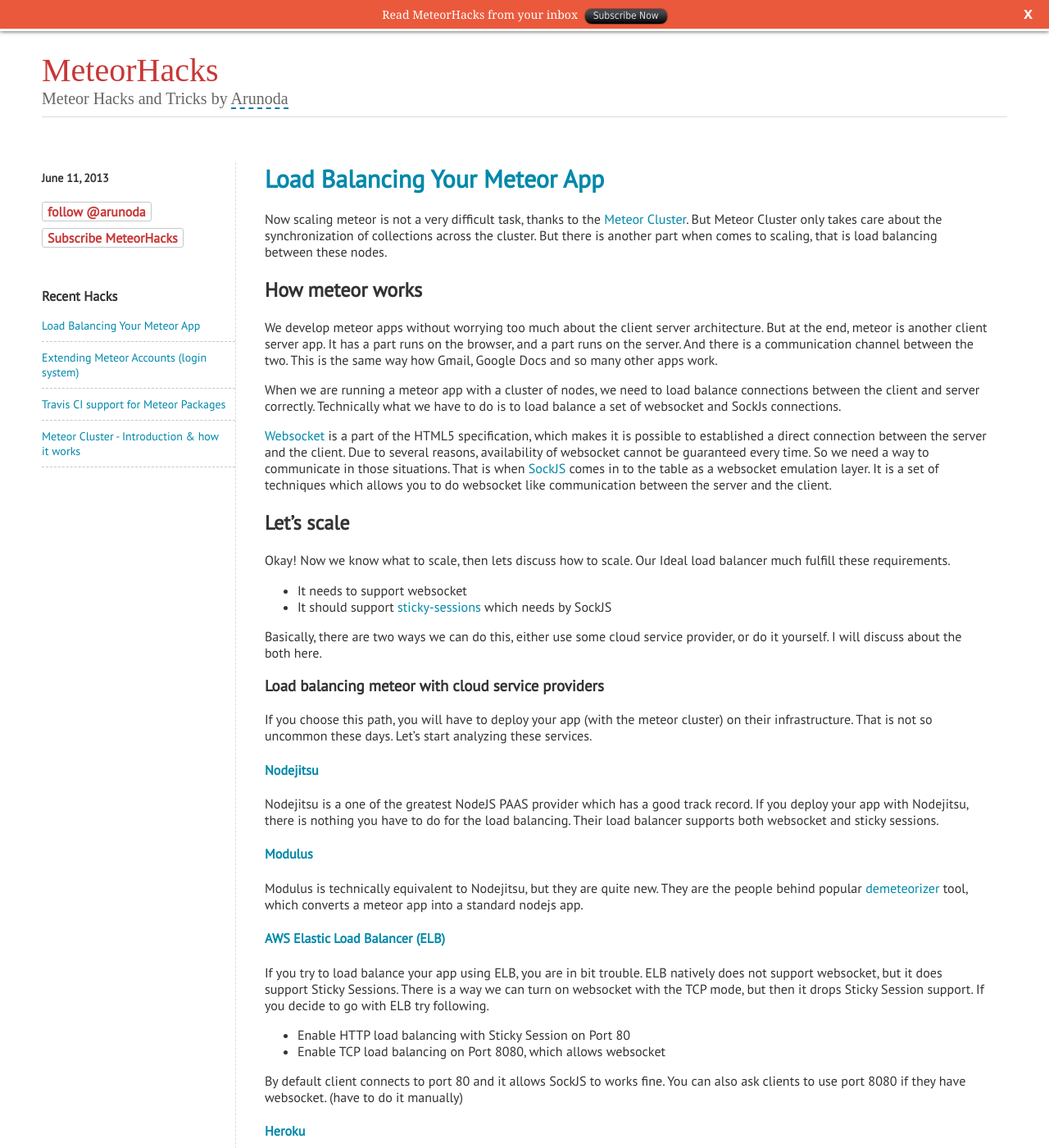
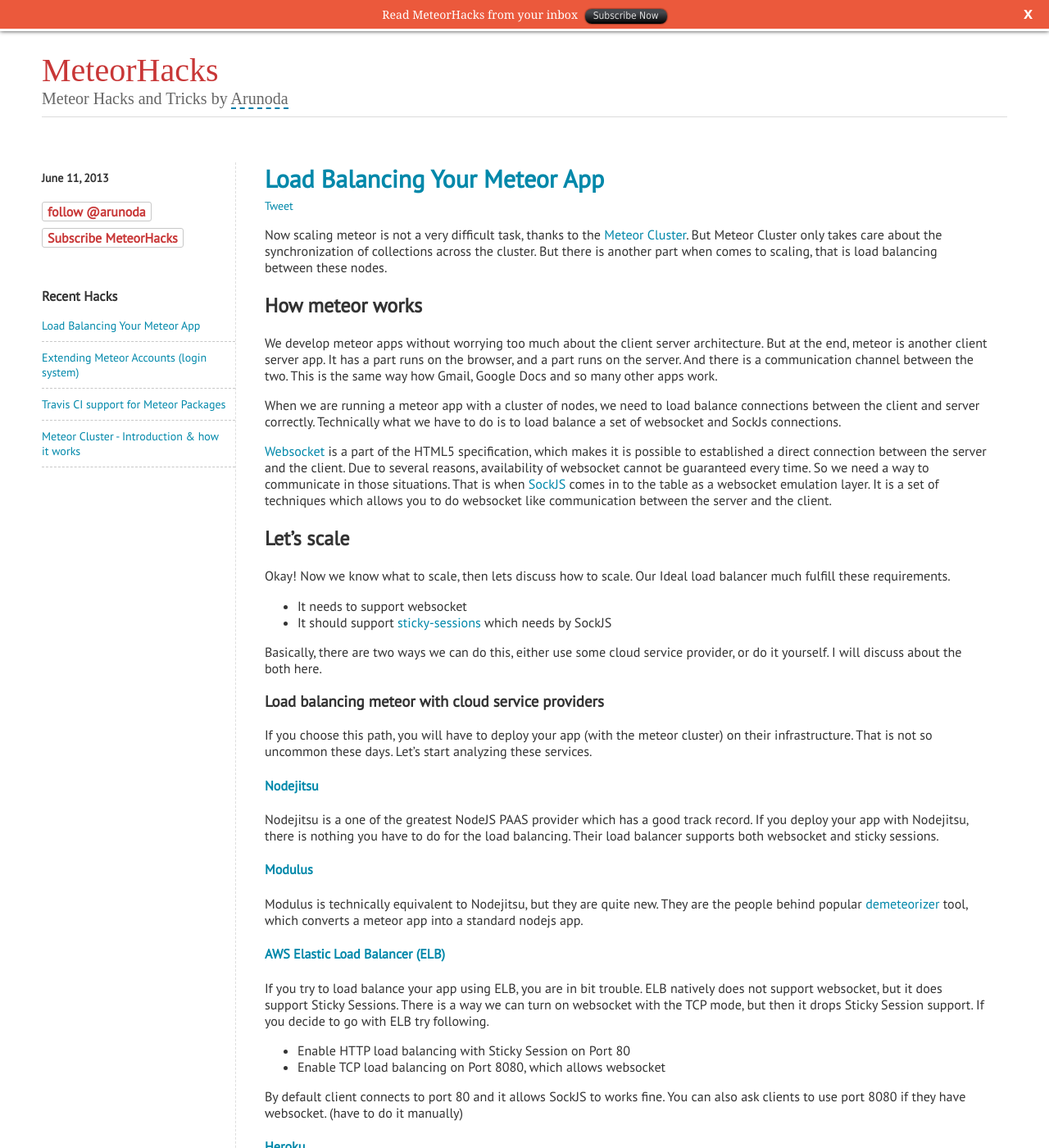
Before and after one commit to meteorhacks/meteorhacks.github.io, a Jekyll site: the page built from _posts/2013-06-11-load-balancing-your-meteor-app.md, in a window 1280 px wide and 1400 px high. Shown: the whole window at 82% size. Built offline with Jekyll 4.4.1, drawn with Linux system fonts in a browser that asks for light colours; some web fonts are replaced; comment, search, counter and statistics services are not loaded.

Commit message:
added tweet button

```diff
--- a/_layouts/blog.html
+++ b/_layouts/blog.html
@@ -47,6 +47,14 @@
 
 			<div id='page'>
 				<a href='{{page.url}}'><h1 id='page-title'>{{page.title}}</h1></a>
+				<div id='share-links'>
+					<!-- TWITTER START HERE -->
+					<a href="https://twitter.com/share" class="twitter-share-button" data-via="arunoda">Tweet</a>
+					<script>!function(d,s,id){var js,fjs=d.getElementsByTagName(s)[0],p=/^http:/.test(d.location)?'http':'https';if(!d.getElementById(id)){js=d.createElement(s);js.id=id;js.src=p+'://platform.twitter.com/widgets.js';fjs.parentNode.insertBefore(js,fjs);}}(document, 'script', 'twitter-wjs');</script>
+					<!-- TWITTER END HERE -->
+				</div>
+
+
 				{{content}}
 				<div id='subscribe-form'>
 					<form action="https://tinyletter.com/meteorhacks" method="post" target="popupwindow" onsubmit="window.open('https://tinyletter.com/meteorhacks', 'popupwindow', 'scrollbars=yes,width=800,height=600');return true">
--- a/css/post.css
+++ b/css/post.css
@@ -198,6 +198,7 @@
 
 #page-title {
 	margin-top: 0px;
+	margin-bottom: 5px;
 	padding-top: 0px;
 	font-size: 30px;
 }
```
